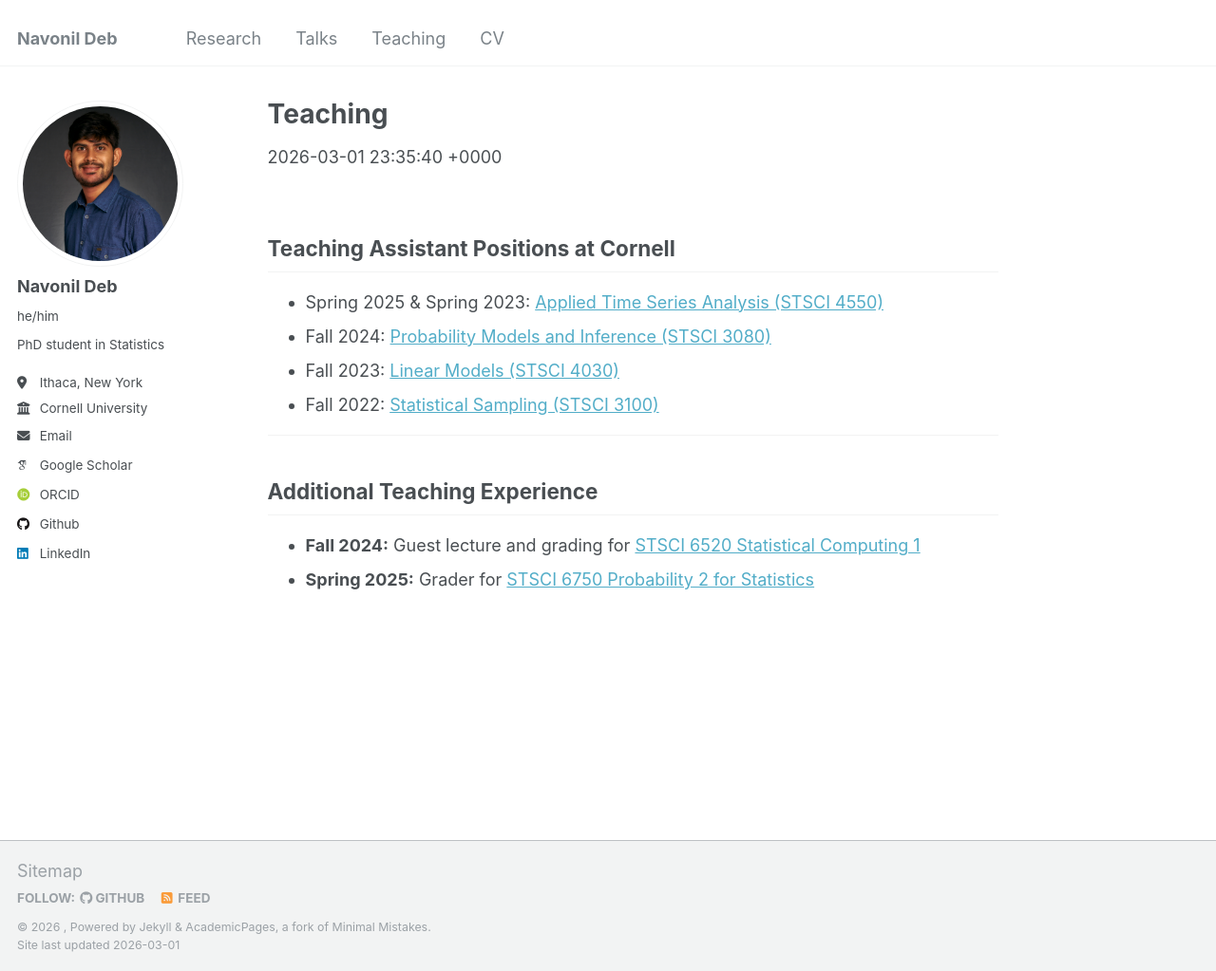
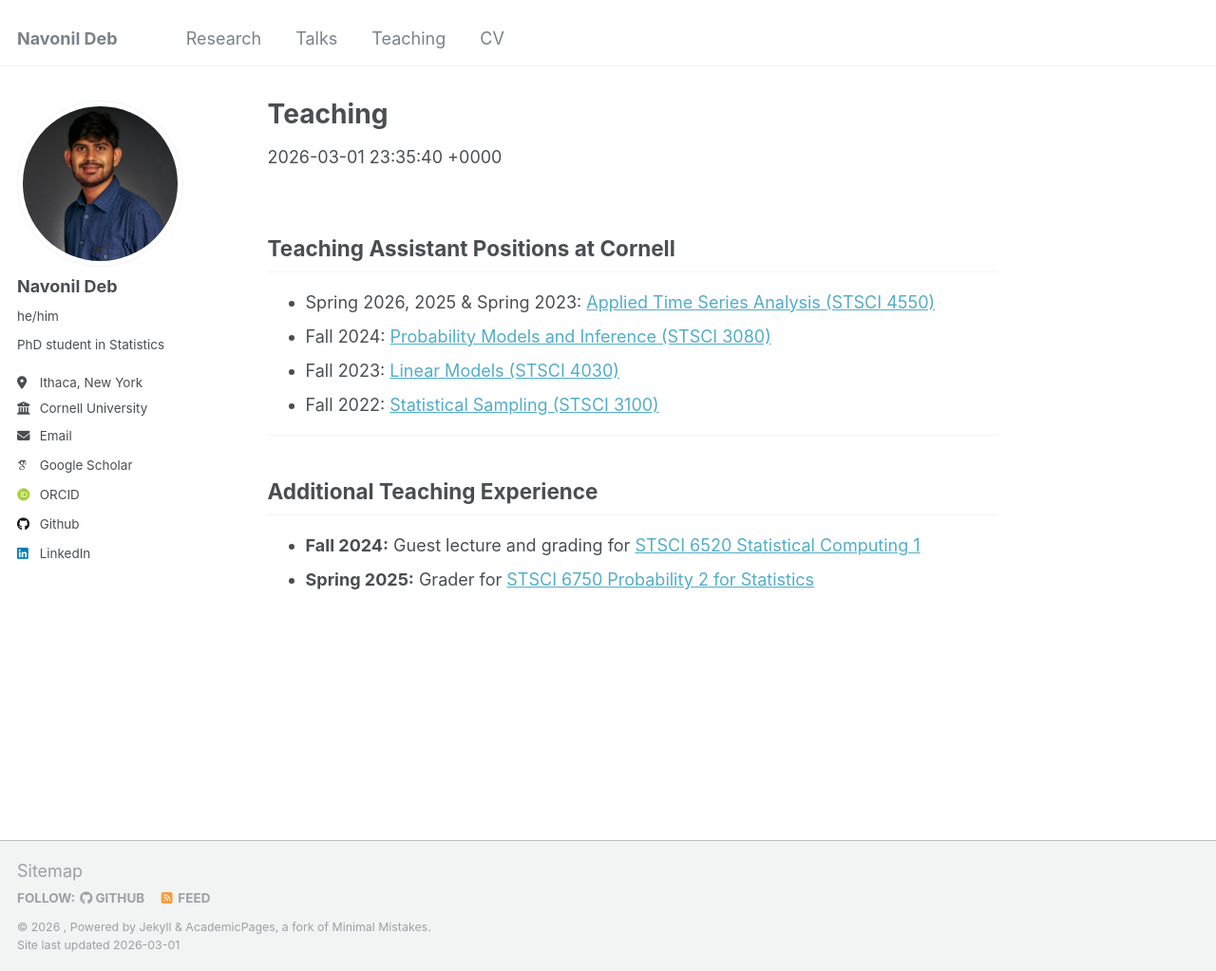
Before and after one commit to navonildeb/navonildeb.github.io, a Jekyll site: the page built from _teaching/teaching.md, in a window 1280 px wide and 1023 px high. Shown: the whole window at 95% size. Built offline with Jekyll 4.4.1, drawn with Linux system fonts in a browser that asks for light colours; some web fonts are replaced.

Commit message:
Update teaching.md

```diff
--- a/_teaching/teaching.md
+++ b/_teaching/teaching.md
@@ -7,7 +7,7 @@ author_profile: true
 
 ## Teaching Assistant Positions at Cornell
 
-* Spring 2025 & Spring 2023: [Applied Time Series Analysis (STSCI 4550)](https://classes.cornell.edu/browse/roster/SP24/class/STSCI/4550)
+* Spring 2026, 2025 & Spring 2023: [Applied Time Series Analysis (STSCI 4550)](https://classes.cornell.edu/browse/roster/SP24/class/STSCI/4550)
 * Fall 2024: [Probability Models and Inference (STSCI 3080)](https://classes.cornell.edu/browse/roster/FA24/class/STSCI/3080)
 * Fall 2023: [Linear Models (STSCI 4030)](https://classes.cornell.edu/browse/roster/FA23/class/STSCI/4030)
 * Fall 2022: [Statistical Sampling (STSCI 3100)](https://classes.cornell.edu/browse/roster/FA22/class/STSCI/3100)
```
